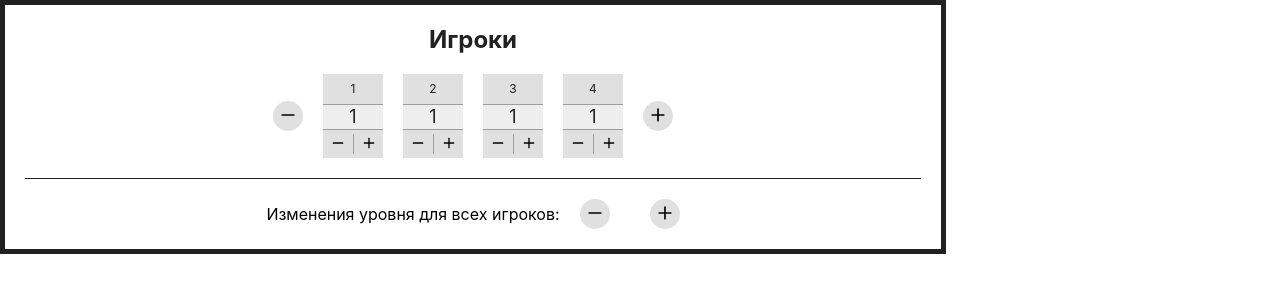
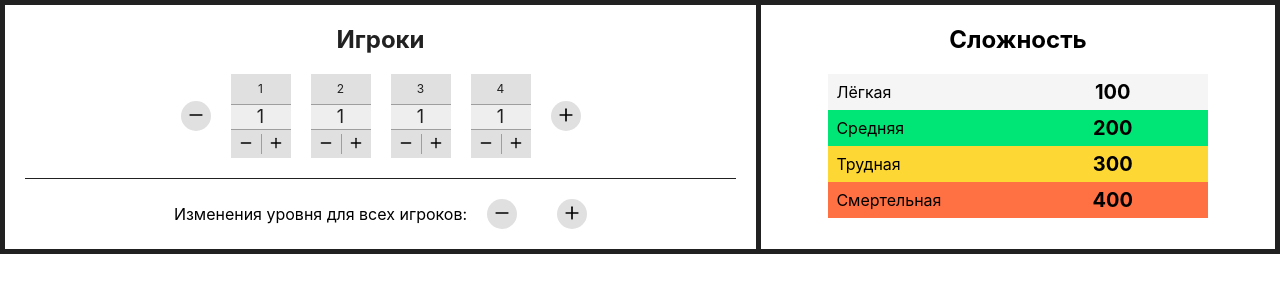
Before and after one commit to Subwan/dnd-fight-calculator, a React (Create React App) app: page / in a window 1280 px wide. Shown: the top 300 px of the page. Built offline with nearby package versions, Linux system fonts and the light colour scheme.

Commit message:
Add fight difficult table

```diff
--- a/src/assets/colors.scss
+++ b/src/assets/colors.scss
@@ -3,3 +3,8 @@ $gray300: #E0E0E0;
 $gray500 : #9E9E9E;
 
 $black: #212121;
+
+$easyDifficult: #F5F5F5;
+$mediumDifficult: #00E676;
+$hardDifficult: #FDD835;
+$deadlyDifficult: #FF7043;
--- a/src/components/Common/PlayerCard/LevelsButton.jsx
+++ b/src/components/PlayersCalculation/PlayerCard/LevelsButton.jsx
@@ -1,7 +1,6 @@
 import React from 'react';
 
 import { Plus, Minus } from 'assets/img';
-
 import { BUTTON_TYPE } from 'constants/common';
 
 import styles from './styles.module.scss';
--- a/src/components/PlayersCalculation/PlayersBlock.jsx
+++ b/src/components/PlayersCalculation/PlayersBlock.jsx
@@ -1,9 +1,9 @@
 import React from 'react';
 
 import { CircleButton } from 'components/Common/CircleButton';
-import { PlayerCard } from 'components/Common/PlayerCard';
+import { PlayerCard } from './PlayerCard';
 
-import { DEFAULT_PLAYER, PLAYERS_COUNT, LEVELS } from 'constants/players';
+import { PLAYERS_COUNT, LEVELS } from 'constants/players';
 import { BUTTON_TYPE } from 'constants/common';
 
 import styles from './styles.module.scss';
@@ -17,7 +17,7 @@ export const PlayersBlock = ({players, onPlayersChange}) => {
         return null;
       }
 
-      newPlayers.push(DEFAULT_PLAYER);
+      newPlayers.push(players[0]);
     } else {
       if (players.length <= PLAYERS_COUNT.MIN) {
         return null;
--- /dev/null
+++ b/src/components/PlayersCalculation/ResultTable/index.jsx
@@ -0,0 +1,32 @@
+import React from 'react';
+
+import {
+  FIGHT_DIFFICULT_TYPE,
+  FIGHT_DIFFICULT_TYPE_NAME,
+  FIGHT_DIFFICULT_PER_LVL,
+} from 'constants/players';
+
+import styles from './styles.module.scss';
+
+export const ResultTable = ({players}) => {
+  const renderTableRow = (type, index) => {
+    const difficult = players.reduce((acc, currentValue) => acc + FIGHT_DIFFICULT_PER_LVL[currentValue][type], 0);
+
+    return (
+      <tr key={index} className={styles[type]}>
+        <td className={styles.difficultName}>{FIGHT_DIFFICULT_TYPE_NAME[type]}</td>
+        <td className={styles.difficult}>{difficult}</td>
+      </tr>
+    );
+  }
+
+  const renderTableBody = Object.values(FIGHT_DIFFICULT_TYPE).map((type, index) => renderTableRow(type, index));
+
+  return (
+    <table className={styles.resultTable}>
+      <tbody>
+        {renderTableBody}
+      </tbody>
+    </table>
+  )
+};
--- /dev/null
+++ b/src/components/PlayersCalculation/ResultTable/styles.module.scss
@@ -0,0 +1,35 @@
+@import 'assets/colors.scss';
+
+.resultTable {
+  width: 80%;
+  table-layout: fixed;
+  border-collapse: collapse;
+
+  .difficultName {
+    padding: 8px 0 8px 8px;
+  }
+
+  .difficult {
+    text-align: center;
+    font-size: 20px;
+    line-height: 24px;
+    font-weight: bold;
+    padding: 0;
+  }
+
+  .easy {
+    background-color: $easyDifficult;
+  }
+
+  .medium {
+    background-color: $mediumDifficult;
+  }
+
+  .hard {
+    background-color: $hardDifficult;
+  }
+
+  .deadly {
+    background-color: $deadlyDifficult;
+  }
+}
--- /dev/null
+++ b/src/components/PlayersCalculation/ResultsBlock.jsx
@@ -0,0 +1,12 @@
+import React from 'react';
+
+import { ResultTable } from './ResultTable';
+
+import styles from './styles.module.scss';
+
+export const ResultsBlock = (props) => (
+  <div className={styles.resultBlock}>
+    <h2 className={styles.resultsHeader}>Сложность</h2>
+    <ResultTable {...props} />
+  </div>
+);
--- a/src/components/PlayersCalculation/index.jsx
+++ b/src/components/PlayersCalculation/index.jsx
@@ -1,14 +1,13 @@
 import React from 'react';
 
 import { PlayersBlock } from './PlayersBlock';
+import { ResultsBlock } from './ResultsBlock';
 
 import styles from './styles.module.scss';
 
-export const PlayersCalculation = ({players, onPlayersChange}) => {
-
-  return (
-    <div className={styles.mainBlock}>
-      <PlayersBlock players={players} onPlayersChange={onPlayersChange} />
-    </div>
-  );
-};
+export const PlayersCalculation = ({players, onPlayersChange}) => (
+  <div className={styles.mainBlock}>
+    <PlayersBlock players={players} onPlayersChange={onPlayersChange} />
+    <ResultsBlock players={players} />
+  </div>
+);
--- a/src/components/PlayersCalculation/styles.module.scss
+++ b/src/components/PlayersCalculation/styles.module.scss
@@ -1,4 +1,6 @@
 @import 'assets/colors';
+
+$playerBlockWidth: 60%;
 
 .mainBlock {
   width: 100%;
@@ -7,7 +9,7 @@
 }
 
 .playerBlock {
-  width: 70%;
+  width: $playerBlockWidth;
   border: 5px solid $black;
   display: flex;
   flex-flow: column nowrap;
@@ -45,3 +47,18 @@
     }
   }
 }
+
+.resultBlock {
+  width: calc(100% - #{$playerBlockWidth});
+  display: flex;
+  flex-flow: column nowrap;
+  align-items: center;
+  border-top: 5px solid $black;
+  border-right: 5px solid $black;
+  border-bottom: 5px solid $black;
+  padding: 20px;
+
+  .resultsHeader {
+    margin: 0 0 20px 0;
+  }
+}
--- a/src/constants/players.js
+++ b/src/constants/players.js
@@ -9,6 +9,20 @@ export const LEVELS = {
 export const PLAYERS_COUNT = {
   MIN: 1,
   MAX: 8,
+};
+
+export const FIGHT_DIFFICULT_TYPE = {
+  EASY: 'easy',
+  MEDIUM: 'medium',
+  HARD: 'hard',
+  DEADLY: 'deadly',
+};
+
+export const FIGHT_DIFFICULT_TYPE_NAME = {
+  [FIGHT_DIFFICULT_TYPE.EASY]: 'Лёгкая',
+  [FIGHT_DIFFICULT_TYPE.MEDIUM]: 'Средняя',
+  [FIGHT_DIFFICULT_TYPE.HARD]: 'Трудная',
+  [FIGHT_DIFFICULT_TYPE.DEADLY]: 'Смертельная',
 };
 
 export const FIGHT_DIFFICULT_PER_LVL = {
```
Also changed, not shown: src/components/PlayersCalculation/PlayerCard/index.jsx (line endings or trailing spaces), src/components/PlayersCalculation/PlayerCard/styles.module.scss (renamed from src/components/Common/PlayerCard/styles.module.scss).
